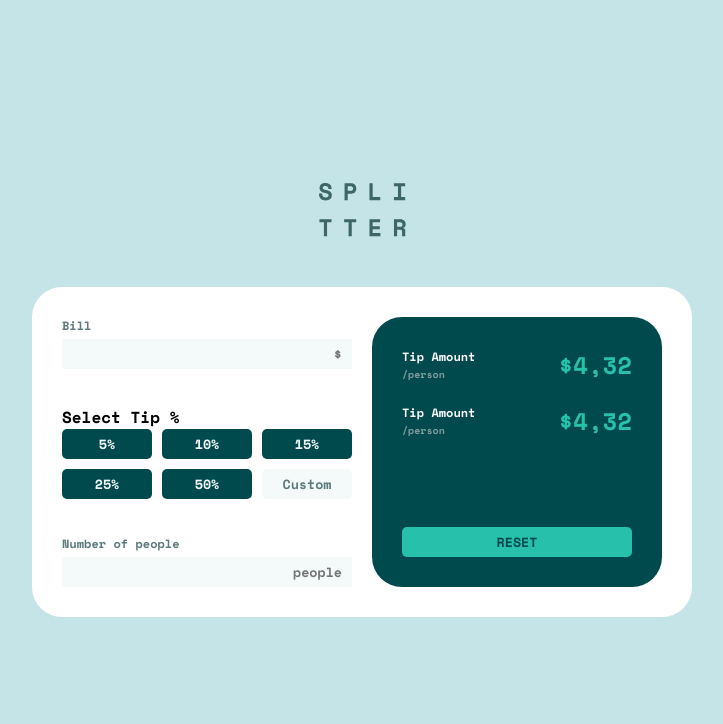
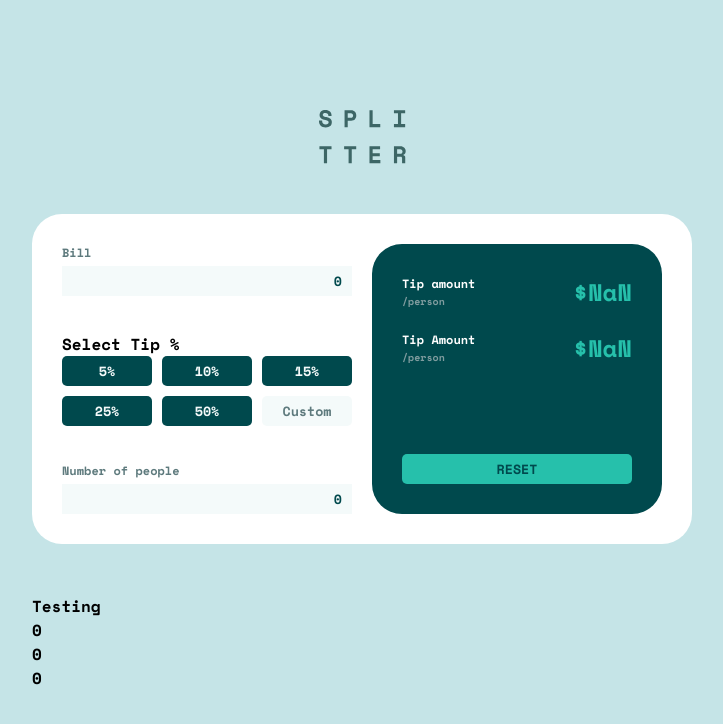
Before and after one commit to Kiril-Pavlov/tip-calculator-app, a React (Create React App) app: page / in a window 1280 px wide. Shown: the top 724 px of the page, without its empty margins (278-1001 px from the left). Built offline with nearby package versions, Linux system fonts and the light colour scheme.

Commit message:
states and logic done

```diff
--- a/src/App.js
+++ b/src/App.js
@@ -1,7 +1,20 @@
+import { useState } from 'react';
 import './App.css';
 import logo from "./assets/logo.svg"
 
 function App() {
+  const [billAmount,setBillAmount]=useState(0)
+  const [tipPercent, setTipPercent]=useState(0)
+  const [numberPeople,setNumberPeople]=useState(0)
+
+  const handleBillAmount = (e) => {
+    setBillAmount(e.target.value)
+  }
+
+  const handleNumberPeople = (e) => {
+    setNumberPeople(e.target.value)
+  }
+
   return (
     <div className="main-container">
       <div className='logo-container'><img src={logo} alt="Logo" /></div>
@@ -9,22 +22,22 @@ function App() {
         <div className='inputs-container'>
           <div className='total-bill-input'>
             <label htmlFor="">Bill</label>
-            <input type="text" placeholder='$' />
+            <input type="text" placeholder='$' value={billAmount} onChange={handleBillAmount}/>
           </div>
           <div className='tip-percent-select'>
             <label htmlFor="">Select Tip %</label>
             <div className='percent-options-container'>
-              <button>5%</button>
-              <button>10%</button>
-              <button>15%</button>
-              <button>25%</button>
-              <button>50%</button>
+              <button onClick={()=>setTipPercent(5)}>5%</button>
+              <button onClick={()=>setTipPercent(10)}>10%</button>
+              <button onClick={()=>setTipPercent(15)}>15%</button>
+              <button onClick={()=>setTipPercent(25)}>25%</button>
+              <button onClick={()=>setTipPercent(50)}>50%</button>
               <input type="text" placeholder='Custom' />
             </div>
           </div>
           <div className='number-of-people'>
             <label htmlFor="">Number of people</label>
-            <input type="text" placeholder='people' />
+            <input type="text" placeholder='people' value={numberPeople} onChange={handleNumberPeople}/>
           </div>
         </div>
         <div className='results-container'>
@@ -33,14 +46,14 @@ function App() {
             <div className="tip-amount-container">
               <div className='tip-amount-left'>
                 <div className='tip-amount-text'>
-                  Tip Amount
+                  Tip amount
                 </div>
                 <div className='tip-amount-person'>
                   /person
                 </div>
               </div>
               <div className='tip-amount-right'>
-                $4,32
+                {"$"+((billAmount/numberPeople)*(tipPercent/100)).toFixed(2)}
               </div>
             </div>
             {/* total */}
@@ -54,13 +67,17 @@ function App() {
                 </div>
               </div>
               <div className='tip-amount-right'>
-                $4,32
+                {"$"+((billAmount/numberPeople)*(tipPercent/100+1)).toFixed(2)}
               </div>
             </div>
           </div>
           <button className='reset-button'>RESET</button>
         </div>
       </div>
+      Testing <br />
+      {billAmount} <br />
+      {tipPercent} <br />
+      {numberPeople}
     </div>
   );
 }
```
